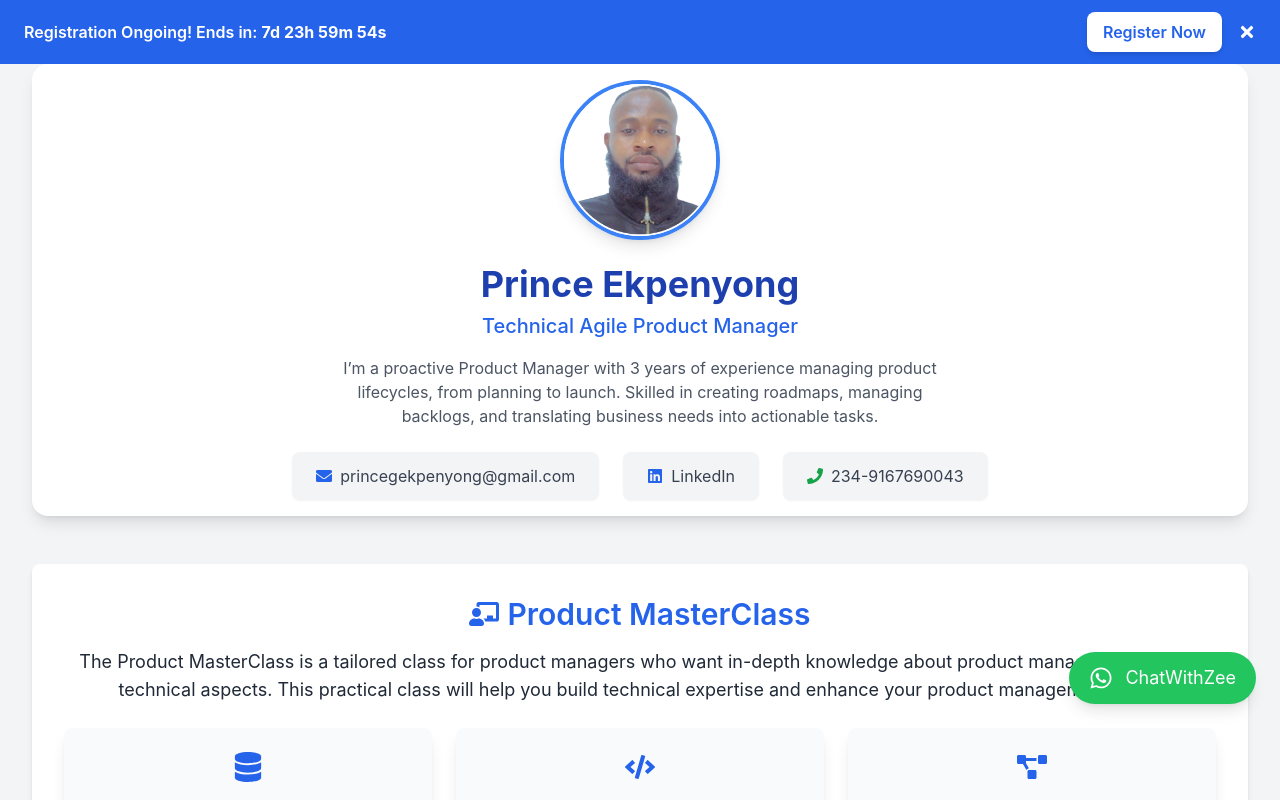
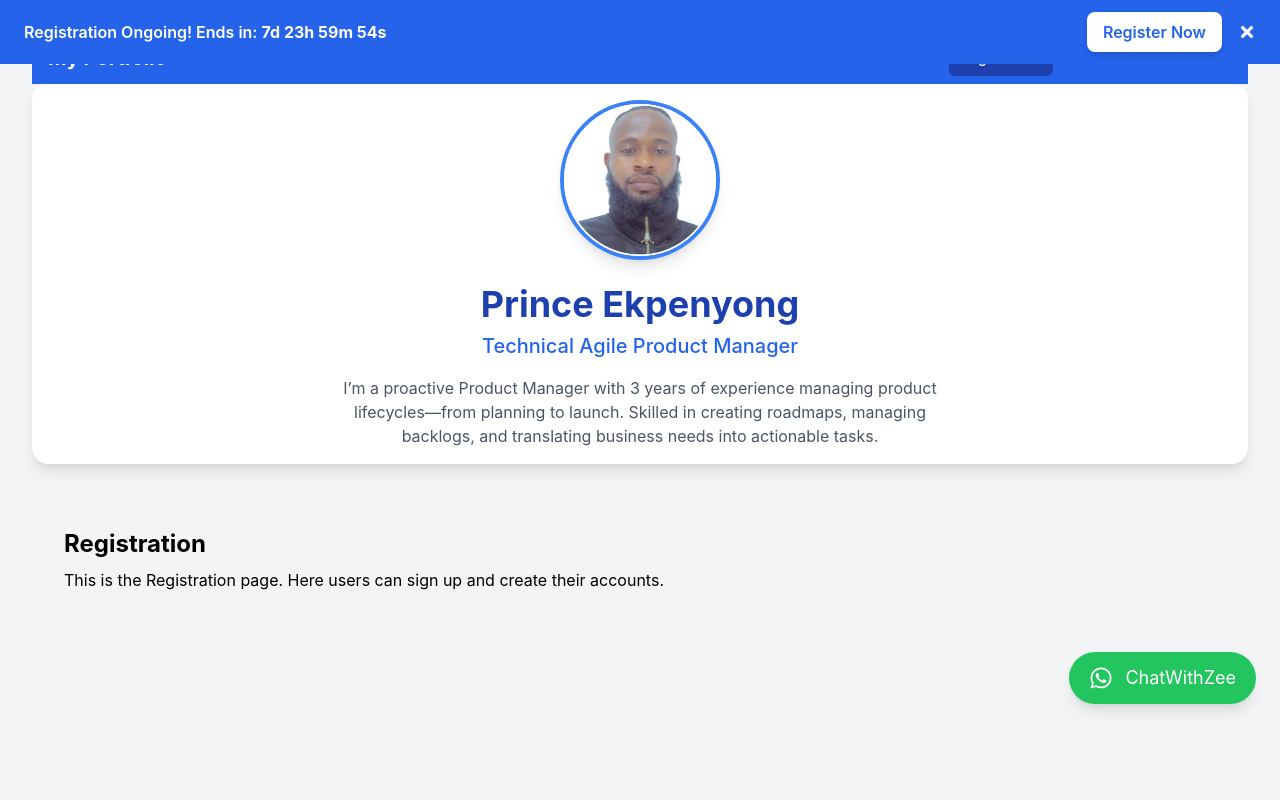
Before and after one commit to Zanarepo/MasterClassWebsite, a React (Create React App) app: page / in a window 1280 px wide. Shown: the top 800 px of the page. Built offline with nearby package versions, Linux system fonts and the light colour scheme.

Commit message:
Google Tag Analytics

```diff
--- a/public/index.html
+++ b/public/index.html
@@ -5,39 +5,24 @@
     <link rel="icon" href="%PUBLIC_URL%/favicon.ico" />
     <meta name="viewport" content="width=device-width, initial-scale=1" />
     <meta name="theme-color" content="#000000" />
-    <meta
-      name="description"
-      content="Web site created using create-react-app"
-    />
+    <meta name="description" content="Web site created using create-react-app" />
     <link rel="apple-touch-icon" href="%PUBLIC_URL%/logo192.png" />
-    <!--
-      manifest.json provides metadata used when your web app is installed on a
-      user's mobile device or desktop. See https://developers.google.com/web/fundamentals/web-app-manifest/
-    -->
+
+    <!-- Google tag (gtag.js) -->
+    <script async src="https://www.googletagmanager.com/gtag/js?id=G-T02YNQ3W0S"></script>
+    <script>
+      window.dataLayer = window.dataLayer || [];
+      function gtag(){dataLayer.push(arguments);}
+      gtag('js', new Date());
+      gtag('config', 'G-T02YNQ3W0S');
+    </script>
+    <!-- End Google tag -->
+
     <link rel="manifest" href="%PUBLIC_URL%/manifest.json" />
-    <!--
-      Notice the use of %PUBLIC_URL% in the tags above.
-      It will be replaced with the URL of the `public` folder during the build.
-      Only files inside the `public` folder can be referenced from the HTML.
-
-      Unlike "/favicon.ico" or "favicon.ico", "%PUBLIC_URL%/favicon.ico" will
-      work correctly both with client-side routing and a non-root public URL.
-      Learn how to configure a non-root public URL by running `npm run build`.
-    -->
-    <title>React App</title>
+    <title>Zee Master-Class</title>
   </head>
   <body>
     <noscript>You need to enable JavaScript to run this app.</noscript>
     <div id="root"></div>
-    <!--
-      This HTML file is a template.
-      If you open it directly in the browser, you will see an empty page.
-
-      You can add webfonts, meta tags, or analytics to this file.
-      The build step will place the bundled scripts into the <body> tag.
-
-      To begin the development, run `npm start` or `yarn start`.
-      To create a production bundle, use `npm run build` or `yarn build`.
-    -->
   </body>
 </html>
--- a/src/component/Header.js
+++ b/src/component/Header.js
@@ -1,68 +1,129 @@
-import React from "react";
-import { FaEnvelope, FaLinkedin, FaPhone } from "react-icons/fa";
+import React, { useState } from "react";
 
-export default function Header() {
-  const name = "Prince Ekpenyong";
-  const title = "Technical Agile Product Manager";
-  const bio =
-    "I’m a proactive Product Manager with 3 years of experience managing product lifecycles, from planning to launch. Skilled in creating roadmaps, managing backlogs, and translating business needs into actionable tasks.";
-  const contact = {
-    email: "princegekpenyong@gmail.com",
-    linkedin: "https://www.linkedin.com/in/prince-ekpenyong/",
-    phone: "234-9167690043",
-  };
-  const picture = "images/profileee.jpg"; // Replace with actual path
-
-  return (
-    <header className="mb-12 bg-white p-4 rounded-2xl shadow-lg w-full max-w-full mx-auto mt-8">
-  {/* Profile Picture */}
+// Simple Header component
+const Header = () => (
+  <header id="header" className="bg-white p-4 rounded-2xl shadow-lg mb-8">
     <div className="flex justify-center">
       <img
-      src={picture}
-      alt={name}
+        src="images/profileee.jpg"
+        alt="Prince Ekpenyong"
         className="w-40 h-40 rounded-full border-4 border-blue-500 shadow-lg mb-6"
       />
     </div>
+    <div className="text-center">
+      <h1 className="text-4xl font-bold text-blue-800">Prince Ekpenyong</h1>
+      <p className="text-xl text-blue-600 font-medium mt-2">
+        Technical Agile Product Manager
+      </p>
+    </div>
+    <p className="text-gray-600 text-center mt-4 max-w-2xl mx-auto px-4">
+      I’m a proactive Product Manager with 3 years of experience managing product
+      lifecycles—from planning to launch. Skilled in creating roadmaps, managing
+      backlogs, and translating business needs into actionable tasks.
+    </p>
+  </header>
+);
 
-  {/* Name & Title */}
-  <div className="text-center">
-    <h1 className="text-4xl font-bold text-blue-800">{name}</h1>
-    <p className="text-xl text-blue-600 font-medium mt-2">{title}</p>
+// Dummy Registration component
+const Registration = () => (
+  <section id="registration" className="p-4">
+    <h2 className="text-2xl font-bold mb-2">Registration</h2>
+    <p>
+      This is the Registration page. Here users can sign up and create their
+      accounts.
+    </p>
+  </section>
+);
+
+// Dummy Resources component
+const Resources = () => (
+  <section id="resources" className="p-4">
+    <h2 className="text-2xl font-bold mb-2">Resources</h2>
+    <p>
+      This is the Resources page. Here you can find valuable guides and documents.
+    </p>
+  </section>
+);
+
+// Dummy Test component
+const Test = () => (
+  <section id="test" className="p-4">
+    <h2 className="text-2xl font-bold mb-2">Test</h2>
+    <p>
+      This is the Test page. Try out interactive demos and experiments here.
+    </p>
+  </section>
+);
+
+// Navbar component that switches active content
+const Navbar = ({ activeTab, setActiveTab }) => {
+  const tabs = ["Registration", "Resources", "Test"];
+  return (
+    <nav className="bg-blue-600 text-white">
+      <div className="max-w-7xl mx-auto px-4 py-2 flex justify-between items-center">
+        {/* Logo or Title */}
+        <div className="text-xl font-bold">My Portfolio</div>
+        {/* Desktop Navbar Buttons */}
+        <div className="hidden md:flex space-x-4">
+          {tabs.map((tab) => (
+            <button
+              key={tab}
+              onClick={() => setActiveTab(tab)}
+              className={`px-3 py-2 rounded-md text-sm font-medium transition-colors ${
+                activeTab === tab ? "bg-blue-800" : "hover:bg-blue-700"
+              }`}
+            >
+              {tab}
+            </button>
+          ))}
         </div>
-
-  {/* Bio */}
-  <p className="text-gray-600 text-center mt-4 max-w-2xl mx-auto px-4">
-    {bio}
-  </p>
-
-  {/* Contact Info */}
-  <div className="mt-6 flex flex-col sm:flex-row justify-center space-y-4 sm:space-y-0 sm:space-x-6 w-full">
-    {/* Email */}
-    <a
-      href={`mailto:${contact.email}`}
-      className="flex items-center space-x-2 bg-gray-100 hover:bg-blue-100 text-gray-700 px-6 py-3 rounded-lg shadow-sm transition duration-300 w-full sm:w-auto"
+        {/* Mobile select dropdown */}
+        <div className="md:hidden">
+          <select
+            value={activeTab}
+            onChange={(e) => setActiveTab(e.target.value)}
+            className="bg-blue-600 text-white p-2 rounded"
           >
-      <FaEnvelope className="text-blue-600" />
-      <span>{contact.email}</span>
-    </a>
-
-    {/* LinkedIn */}
-    <a
-      href={contact.linkedin}
-      className="flex items-center space-x-2 bg-gray-100 hover:bg-blue-100 text-gray-700 px-6 py-3 rounded-lg shadow-sm transition duration-300 w-full sm:w-auto"
-      target="_blank"
-      rel="noopener noreferrer"
-    >
-      <FaLinkedin className="text-blue-600" />
-      <span>LinkedIn</span>
-    </a>
-
-    {/* Phone */}
-    <div className="flex items-center space-x-2 bg-gray-100 text-gray-700 px-6 py-3 rounded-lg shadow-sm w-full sm:w-auto">
-      <FaPhone className="text-green-600" />
-      <span>{contact.phone}</span>
+            {tabs.map((tab) => (
+              <option key={tab} value={tab}>
+                {tab}
+              </option>
+            ))}
+          </select>
         </div>
       </div>
-</header>
-  )
+    </nav>
+  );
+};
+
+const HomePage = () => {
+  const [activeTab, setActiveTab] = useState("Registration");
+
+  // Function to render content based on active tab
+  const renderContent = () => {
+    switch (activeTab) {
+      case "Registration":
+        return <Registration />;
+      case "Resources":
+        return <Resources />;
+      case "Test":
+        return <Test />;
+      default:
+        return null;
     }
+  };
+
+  return (
+    <div className="bg-gray-100 min-h-screen">
+      {/* Navbar at the top */}
+      <Navbar activeTab={activeTab} setActiveTab={setActiveTab} />
+      {/* Header Section */}
+      <Header />
+      {/* Dynamic content based on active tab */}
+      <div className="max-w-7xl mx-auto p-4">{renderContent()}</div>
+      {/* Additional content sections can be added here if needed */}
+    </div>
+  );
+};
+
+export default HomePage;
```
Lines whose indentation alone changed are shown as unchanged.
